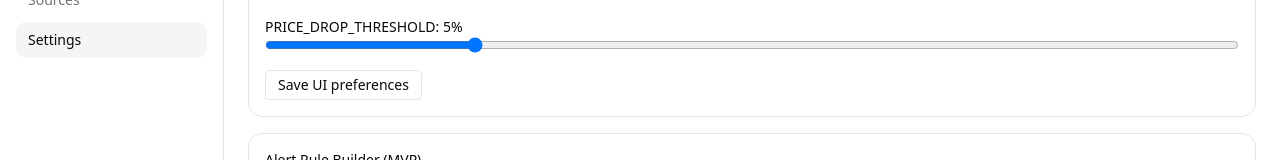
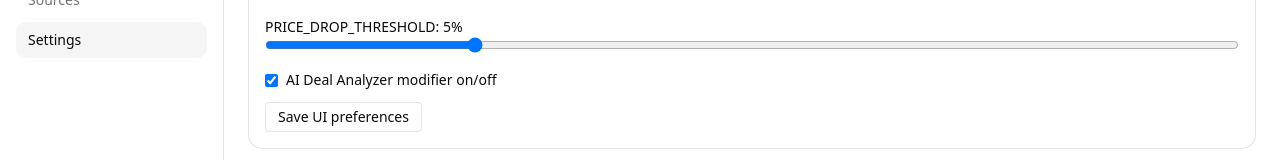
Before and after one commit to polarbearmight/neue-immobilien-kauf-objekte-muenchen, a Next.js app in the folder neue-immobilien-kauf-objekte-muenchen/frontend/: page /settings in a window 1280 px wide. Shown: the part 270-430 px from the top of the page. Built offline with nearby package versions, Linux system fonts and the light colour scheme; no server answers.

Commit message:
Add settings AI modifier toggle and source health badge styling

```diff
--- a/neue-immobilien-kauf-objekte-muenchen/frontend/src/app/settings/page.tsx
+++ b/neue-immobilien-kauf-objekte-muenchen/frontend/src/app/settings/page.tsx
@@ -10,6 +10,11 @@ export default function SettingsPage() {
   const [rules, setRules] = useState<Rule[]>([]);
   const [watchlist, setWatchlist] = useState<Watch[]>([]);
   const [name, setName] = useState("");
+  const [aiModifier, setAiModifier] = useState<boolean>(() => {
+    if (typeof window === "undefined") return true;
+    const raw = localStorage.getItem("deal-ui-settings");
+    return raw ? (JSON.parse(raw).aiModifier ?? true) : true;
+  });
 
   const [brandNewHours, setBrandNewHours] = useState<number>(() => {
     if (typeof window === "undefined") return 6;
@@ -40,7 +45,7 @@ export default function SettingsPage() {
   useEffect(() => { load(); }, []);
 
   const savePrefs = () => {
-    localStorage.setItem("deal-ui-settings", JSON.stringify({ brandNewHours, justListedHours, priceDrop }));
+    localStorage.setItem("deal-ui-settings", JSON.stringify({ brandNewHours, justListedHours, priceDrop, aiModifier }));
   };
 
   const createRule = async () => {
@@ -63,6 +68,10 @@ export default function SettingsPage() {
         <label className="block">BRAND_NEW_HOURS: {brandNewHours}<input className="w-full" type="range" min={1} max={24} value={brandNewHours} onChange={(e) => setBrandNewHours(Number(e.target.value))} /></label>
         <label className="block">JUST_LISTED_HOURS: {justListedHours}<input className="w-full" type="range" min={1} max={12} value={justListedHours} onChange={(e) => setJustListedHours(Number(e.target.value))} /></label>
         <label className="block">PRICE_DROP_THRESHOLD: {priceDrop}%<input className="w-full" type="range" min={1} max={20} value={priceDrop} onChange={(e) => setPriceDrop(Number(e.target.value))} /></label>
+        <label className="flex items-center gap-2">
+          <input type="checkbox" checked={aiModifier} onChange={(e) => setAiModifier(e.target.checked)} />
+          AI Deal Analyzer modifier on/off
+        </label>
         <button className="rounded border px-3 py-1" onClick={savePrefs}>Save UI preferences</button>
       </div>
 
--- a/neue-immobilien-kauf-objekte-muenchen/frontend/src/app/sources/page.tsx
+++ b/neue-immobilien-kauf-objekte-muenchen/frontend/src/app/sources/page.tsx
@@ -35,7 +35,10 @@ export default function SourcesPage() {
             <div className="flex items-center justify-between">
               <div>
                 <p className="font-medium">{s.name}</p>
-                <p className="text-muted-foreground">{s.health_status} · Reliability {s.reliability_score ?? "-"} · approved={String(s.approved)} · enabled={String(s.enabled)}</p>
+                <p className="text-muted-foreground">
+                  <span className={`mr-2 inline-block rounded px-2 py-0.5 text-xs ${s.health_status === "healthy" ? "bg-green-100 text-green-700" : s.health_status === "blocked" ? "bg-red-100 text-red-700" : "bg-muted"}`}>{s.health_status}</span>
+                  Reliability {s.reliability_score ?? "-"} · approved={String(s.approved)} · enabled={String(s.enabled)}
+                </p>
                 {s.last_error ? <p className="text-xs text-destructive">{s.last_error}</p> : null}
               </div>
               <div className="flex gap-2">
```
